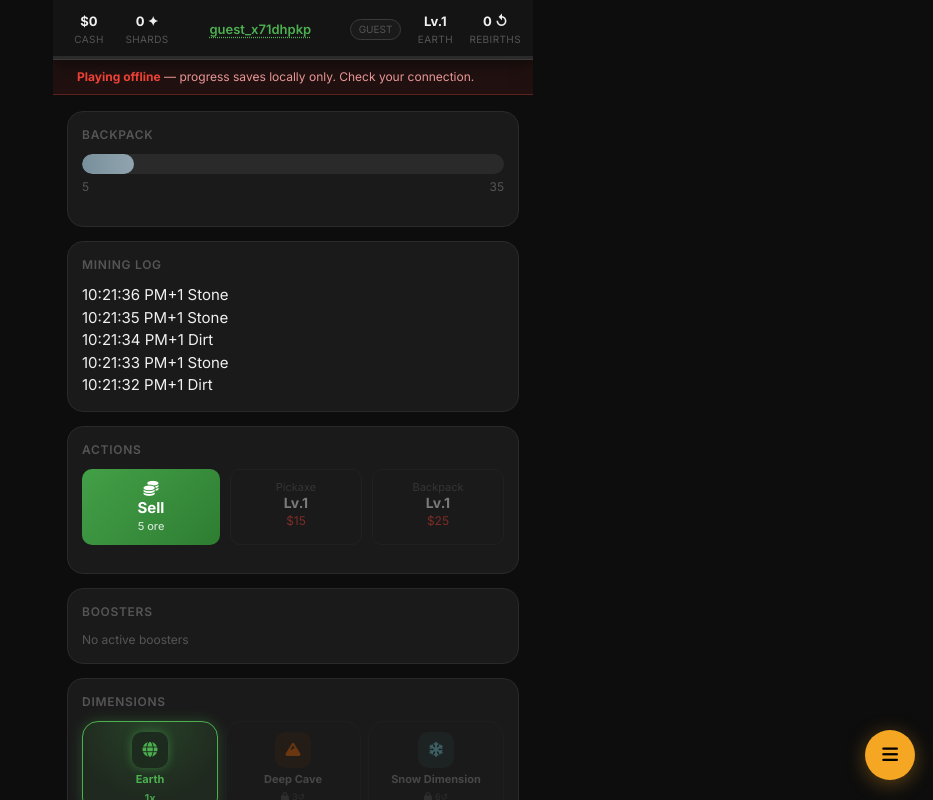
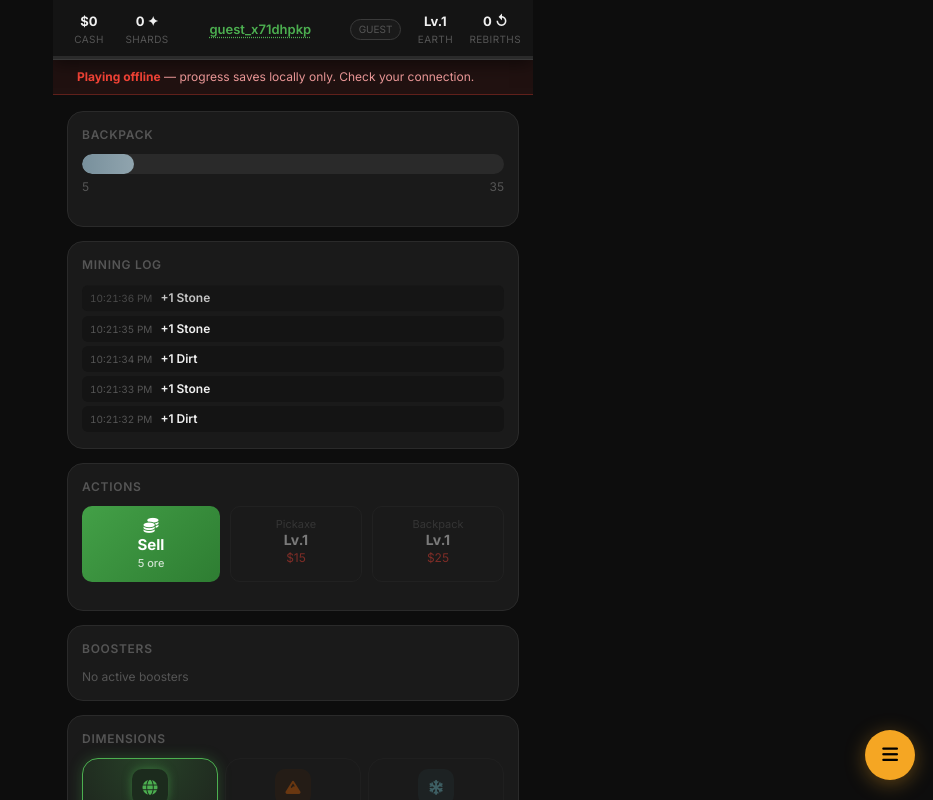
Before and after one commit to secret-paboz/idle-miners, a website built with Vite: page index.html in a window 1280 px wide. Shown: the whole page, without its empty margins (347-1280 px from the left). Built offline with nearby package versions, Linux system fonts and the light colour scheme; some icons are missing; files whose address does not match are found by name.

Commit message:
Add mining log feed styles to panels.css

```diff
--- a/css/panels.css
+++ b/css/panels.css
@@ -658,3 +658,55 @@
 
 .btn-buy-prestige.disabled { opacity: 0.35; cursor: not-allowed; }
 .btn-buy-prestige.maxed    { background: var(--bg-secondary); color: var(--text-muted); cursor: default; }
+
+/* ============================================================
+   MINING LOG FEED
+   ============================================================ */
+
+.mining-log-feed {
+  max-height:   180px;
+  overflow-y:   auto;
+  display:      flex;
+  flex-direction: column;
+  gap:          4px;
+  font-size:    12px;
+  padding:      2px 0;
+}
+
+.mining-log-feed::-webkit-scrollbar       { width: 4px; }
+.mining-log-feed::-webkit-scrollbar-track { background: transparent; }
+.mining-log-feed::-webkit-scrollbar-thumb { background: var(--border-bright); border-radius: 4px; }
+
+.mining-log-empty {
+  color:      var(--text-muted);
+  font-size:  12px;
+  text-align: center;
+  padding:    12px 0;
+}
+
+.mining-log-entry {
+  display:       flex;
+  align-items:   center;
+  gap:           8px;
+  padding:       4px 8px;
+  border-radius: var(--radius-sm);
+  background:    var(--bg-secondary);
+  animation:     logFadeIn 0.2s ease;
+}
+
+@keyframes logFadeIn {
+  from { opacity: 0; transform: translateY(-4px); }
+  to   { opacity: 1; transform: translateY(0); }
+}
+
+.mining-log-time {
+  color:       var(--text-muted);
+  font-size:   10px;
+  flex-shrink: 0;
+  font-variant-numeric: tabular-nums;
+}
+
+.mining-log-text  { font-weight: 600; }
+
+.mining-log-ore   .mining-log-text { color: var(--text-primary); }
+.mining-log-sell  .mining-log-text { color: var(--color-success); }
```
